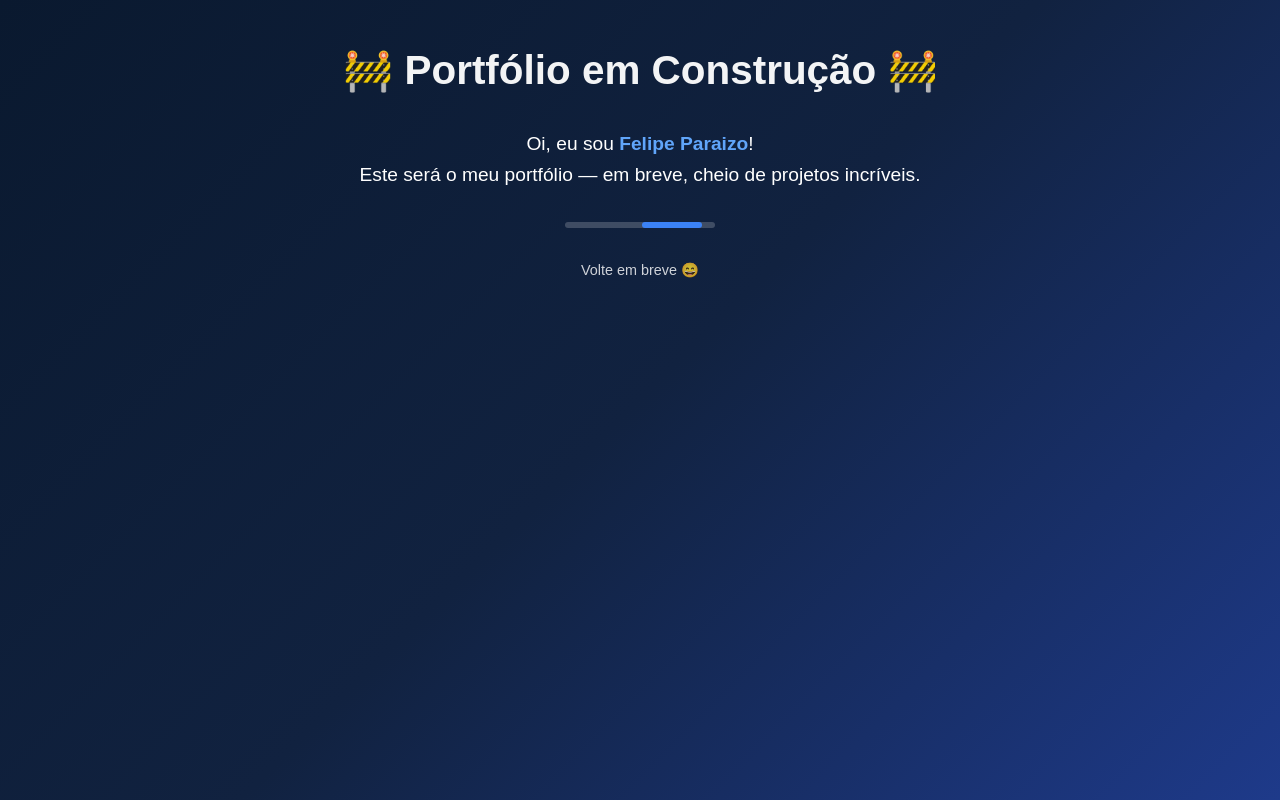
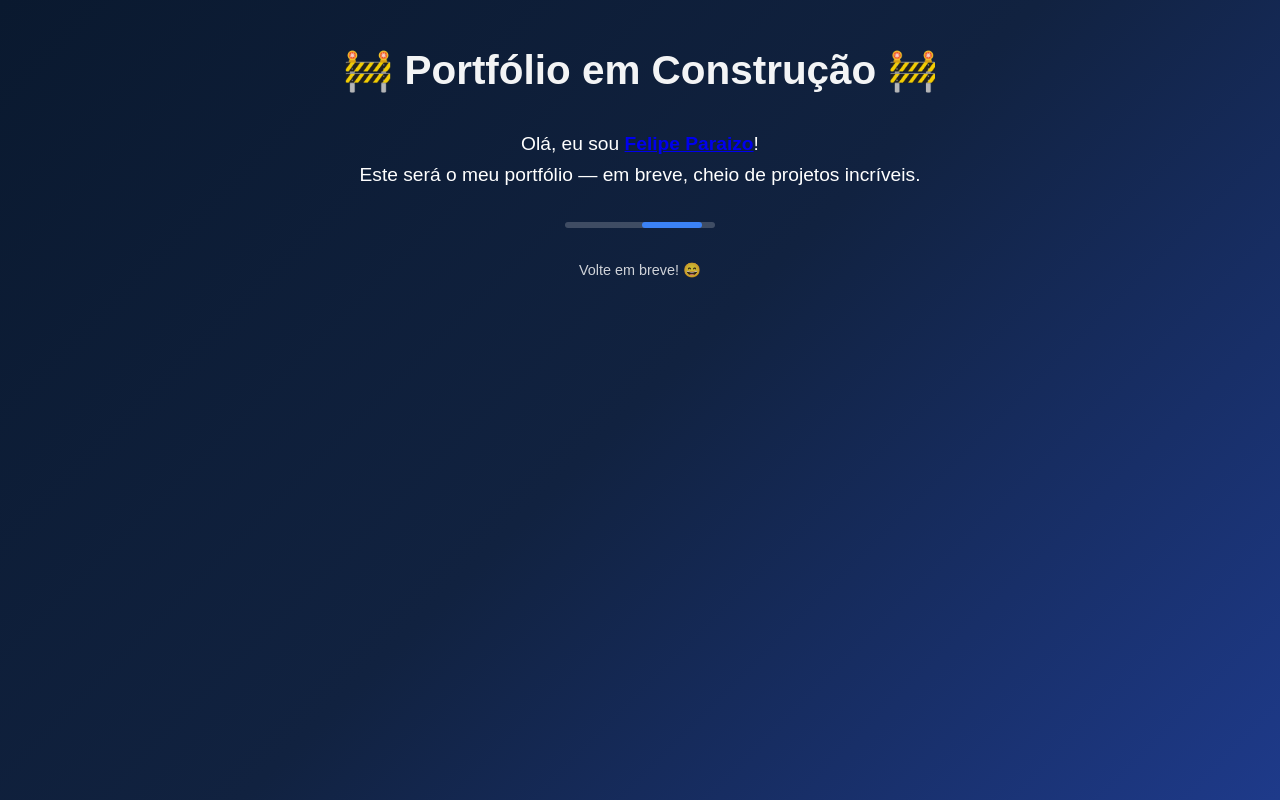
Before and after one commit to Fparaiz0/clone-tabnews, a Next.js app: page / in a window 1280 px wide. Built offline with nearby package versions, Linux system fonts and the light colour scheme.

Commit message:
fazendo alterações no arquivo index.js

```diff
--- a/pages/index.js
+++ b/pages/index.js
@@ -3,11 +3,15 @@ function Home() {
     <div className="container">
       <h1>🚧 Portfólio em Construção 🚧</h1>
       <p>
-        Oi, eu sou <span className="name">Felipe Paraizo</span>! <br />
+        Olá, eu sou{" "}
+        <span className="name">
+          <a href="https://github.com/Fparaiz0">Felipe Paraizo</a>
+        </span>
+        ! <br />
         Este será o meu portfólio — em breve, cheio de projetos incríveis.
       </p>
       <div className="loading-bar"></div>
-      <p className="footer">Volte em breve 😄</p>
+      <p className="footer">Volte em breve! 😄</p>
     </div>
   );
 }
```
